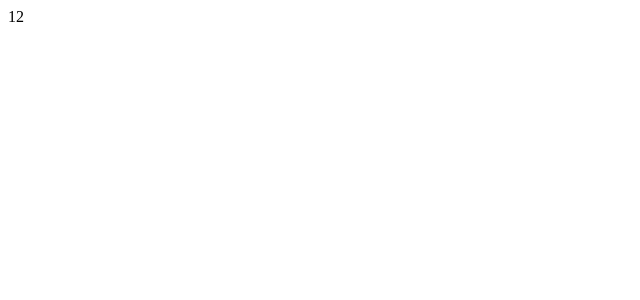
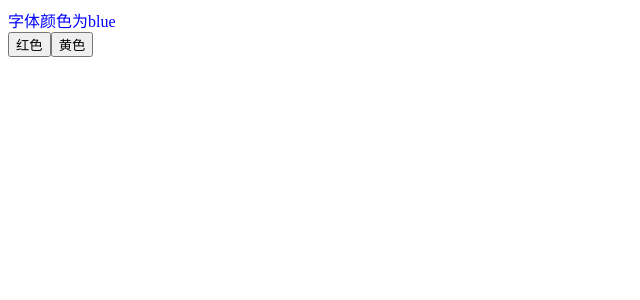
Before and after one commit to rx-app/react-hooks, a React (Create React App) app: page / in a window 1280 px wide. Shown: the top 300 px of the page, without its empty margins (0-640 px from the left). Built offline with nearby package versions, Linux system fonts and the light colour scheme.

Commit message:
P08:useReducer代替Redux小案例-2

```diff
--- /dev/null
+++ b/src/Example6/Buttons.js
@@ -0,0 +1,14 @@
+import React,{useContext} from 'react';
+import {ColorContext,UPDADT_COLOR} from './Color'
+
+function Buttons(){
+    const {dispathColor} = useContext(ColorContext)
+    return (
+        <div>
+            <button onClick={()=>{dispathColor({type:UPDADT_COLOR,color:'red'})}}>红色</button>
+            <button onClick={()=>{dispathColor({type:UPDADT_COLOR,color:'yellow'})}}>黄色</button>
+        </div>
+    )
+}
+
+export default Buttons
--- /dev/null
+++ b/src/Example6/Color.js
@@ -0,0 +1,22 @@
+import React, { createContext,useReducer } from 'react';
+
+// 这个需要导出，const {color} = useContext(ColorContext)
+export const ColorContext = createContext({})
+
+export const UPDADT_COLOR = 'update_color'
+
+
+
+export default (props)=>{
+    const [color,dispathColor] = useReducer((state,action)=>{
+        switch(action.type){
+            case UPDADT_COLOR:return action.color;
+            default : return state
+        }
+    },'blue')
+    return (
+        <ColorContext.Provider value={{color,dispathColor}}>
+            {props.children}
+        </ColorContext.Provider>
+    )
+}
--- /dev/null
+++ b/src/Example6/Example6.js
@@ -0,0 +1,19 @@
+import React, { useReducer } from 'react';
+import ShowArea from './ShowArea';
+import Buttons from './Buttons';
+import Container from './Color';
+
+
+
+function Example6(){
+    return (
+        <div>
+            <Container>
+                <ShowArea />
+                <Buttons />
+            </Container>
+        </div>
+    )
+}
+
+export default Example6
--- /dev/null
+++ b/src/Example6/ShowArea.js
@@ -0,0 +1,10 @@
+import React , { useContext } from 'react';
+import { ColorContext } from './Color';
+
+function ShowArea(){
+    const {color} = useContext(ColorContext)
+    return (<div style={{color}}>字体颜色为{color}</div>)
+
+}
+
+export default ShowArea
--- a/src/app.css
+++ /dev/null
@@ -1,3 +0,0 @@
-div{
-    text-align: center;
-}
--- a/src/context.js
+++ /dev/null
@@ -1 +0,0 @@
-import React,{createContext} from "react";
--- a/src/index.js
+++ b/src/index.js
@@ -1,7 +1,7 @@
 import React from 'react';
 import ReactDOM from 'react-dom';
-import App from './App';
-import reportWebVitals from './reportWebVitals';
+import App from './Example6/Example6'
+// import reportWebVitals from './reportWebVitals';
 
 ReactDOM.render(
   <React.StrictMode>
@@ -13,4 +13,4 @@ ReactDOM.render(
 // If you want to start measuring performance in your app, pass a function
 // to log results (for example: reportWebVitals(console.log))
 // or send to an analytics endpoint. Learn more: https://bit.ly/CRA-vitals
-reportWebVitals();
+// reportWebVitals();
--- a/src/reportWebVitals.js
+++ /dev/null
@@ -1,13 +0,0 @@
-const reportWebVitals = onPerfEntry => {
-  if (onPerfEntry && onPerfEntry instanceof Function) {
-    import('web-vitals').then(({ getCLS, getFID, getFCP, getLCP, getTTFB }) => {
-      getCLS(onPerfEntry);
-      getFID(onPerfEntry);
-      getFCP(onPerfEntry);
-      getLCP(onPerfEntry);
-      getTTFB(onPerfEntry);
-    });
-  }
-};
-
-export default reportWebVitals;
```
Also changed, not shown: src/App copy.js (deleted, +0 -19 lines), src/setupTests.js (deleted, +0 -5 lines), 1 other file (tests, documents, lock files or other folders).
